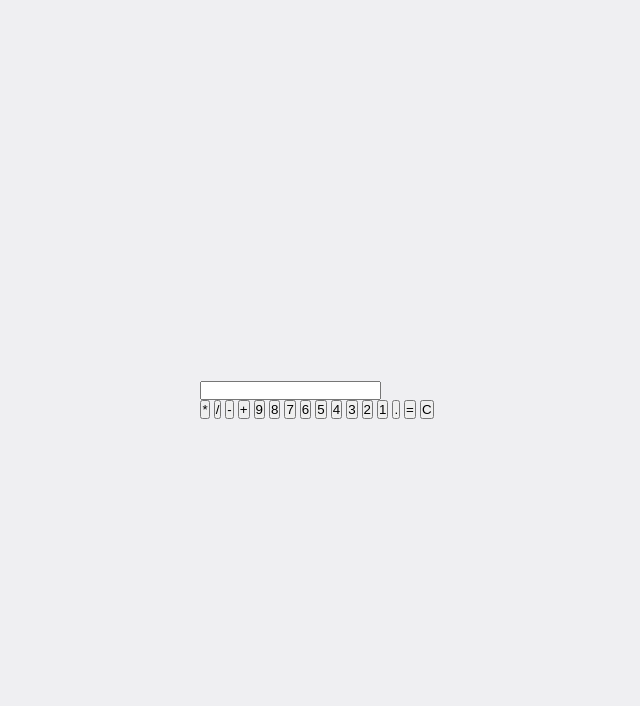
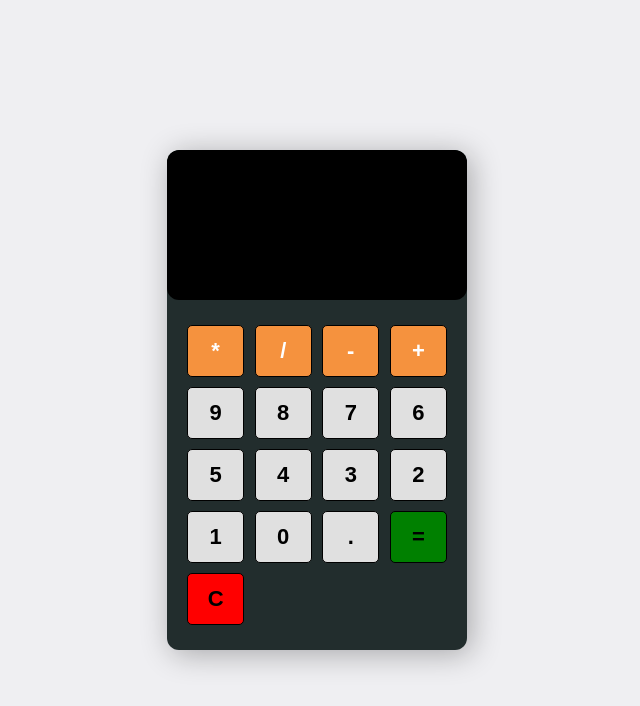
Before and after one commit to Darudul/javascript-calculator, a plain HTML site: page index.html in a window 1280 px wide. Shown: the whole page, without its empty margins (323-963 px from the left). Drawn offline with Linux system fonts and the light colour scheme.

Commit message:
style added

```diff
--- a/index.html
+++ b/index.html
@@ -27,10 +27,11 @@
             <button type="button" class="btn btn-grey" data-num="3">3</button>
             <button type="button" class="btn btn-grey" data-num="2">2</button>
             <button type="button" class="btn btn-grey" data-num="1">1</button>
+            <button type="button" class="btn btn-grey" data-num="0">0</button>
             <button type="button" class="btn btn-grey" data-num=".">.</button>
 
-            <button type="button" class="btn btn-grey">=</button>
-            <button type="button" class="btn btn-grey">C</button>
+            <button type="button" class="btn btn-equal">=</button>
+            <button type="button" class="btn btn-clear">C</button>
         </div>
 
     </section>
--- a/style.css
+++ b/style.css
@@ -10,3 +10,57 @@ body{
     justify-content: center;
     align-items: center;
 }
+.calculator {
+    width: 300px;
+    height: 500px;
+    box-shadow: 4px 4px 30px rgba(0, 0, 0, 0.3);
+    border-radius: 12px;
+    background: #222d2D;
+    overflow: hidden;
+}
+
+form input {
+    width: 100%;
+    height: 150px;
+    border: none;
+    border-radius: 12px;
+    font-size: 2rem;
+    padding: 1rem;
+    color: white;
+    background: #000;
+    text-align: right;
+    pointer-events: none;
+
+}
+.buttons{
+    display: flex;
+    flex-wrap: wrap;
+    justify-content: space-between;
+    padding: 20px;
+}
+button{
+    flex: 0 0 22%;
+    margin: 5px 0;
+    border: 1px solid #000;
+    width: 60px;
+    height: 52px;
+    font-size: 22px;
+    font-weight: 600;
+    border-radius: 5px;
+    cursor: pointer;
+
+}
+.btn-yellow{
+    background: rgb(245,146,62);
+    color: #fff;
+}
+.btn-grey{
+    background: rgb(224,224,224);
+
+}
+.btn-equal{
+   background: green;
+}
+.btn-clear{
+   background: red;
+}
```
